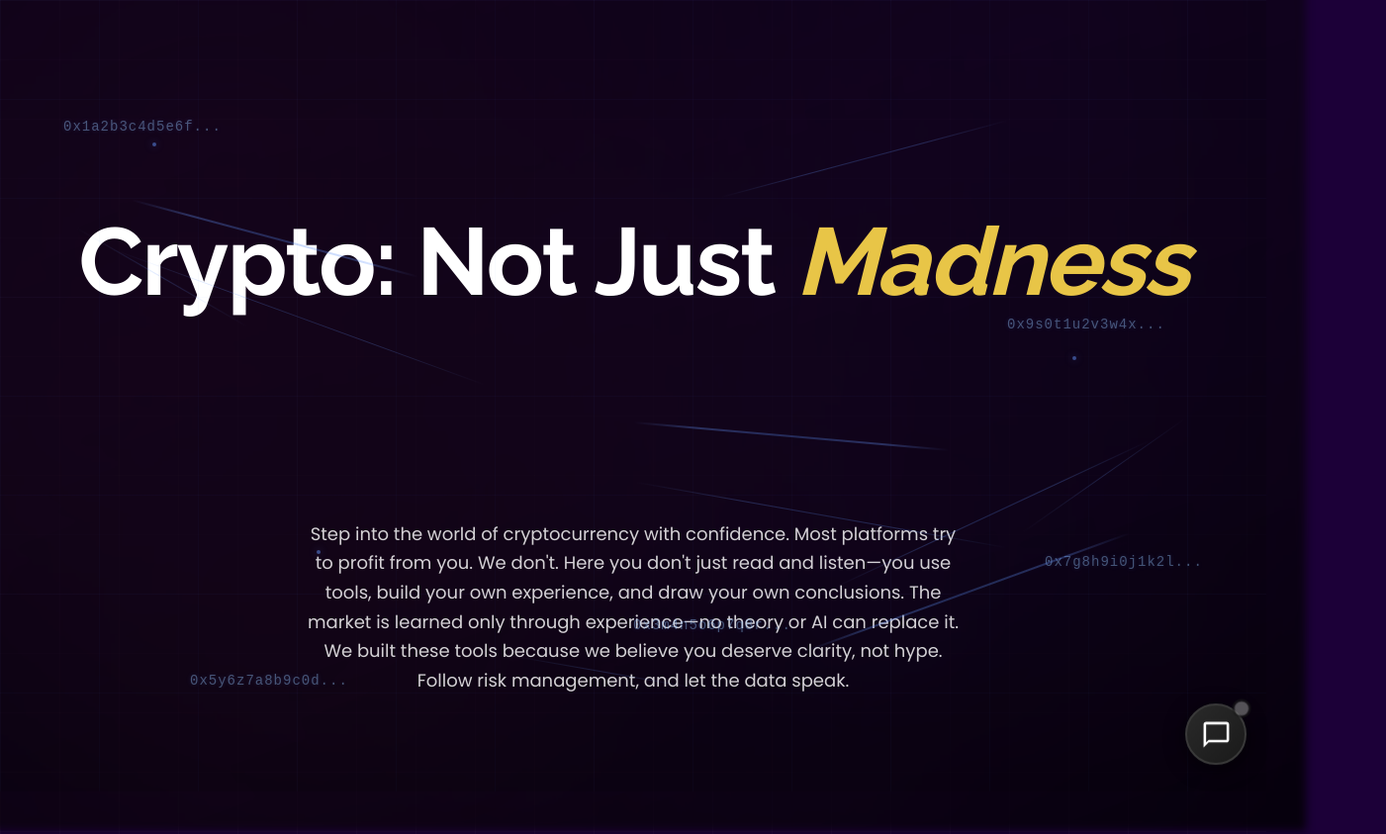
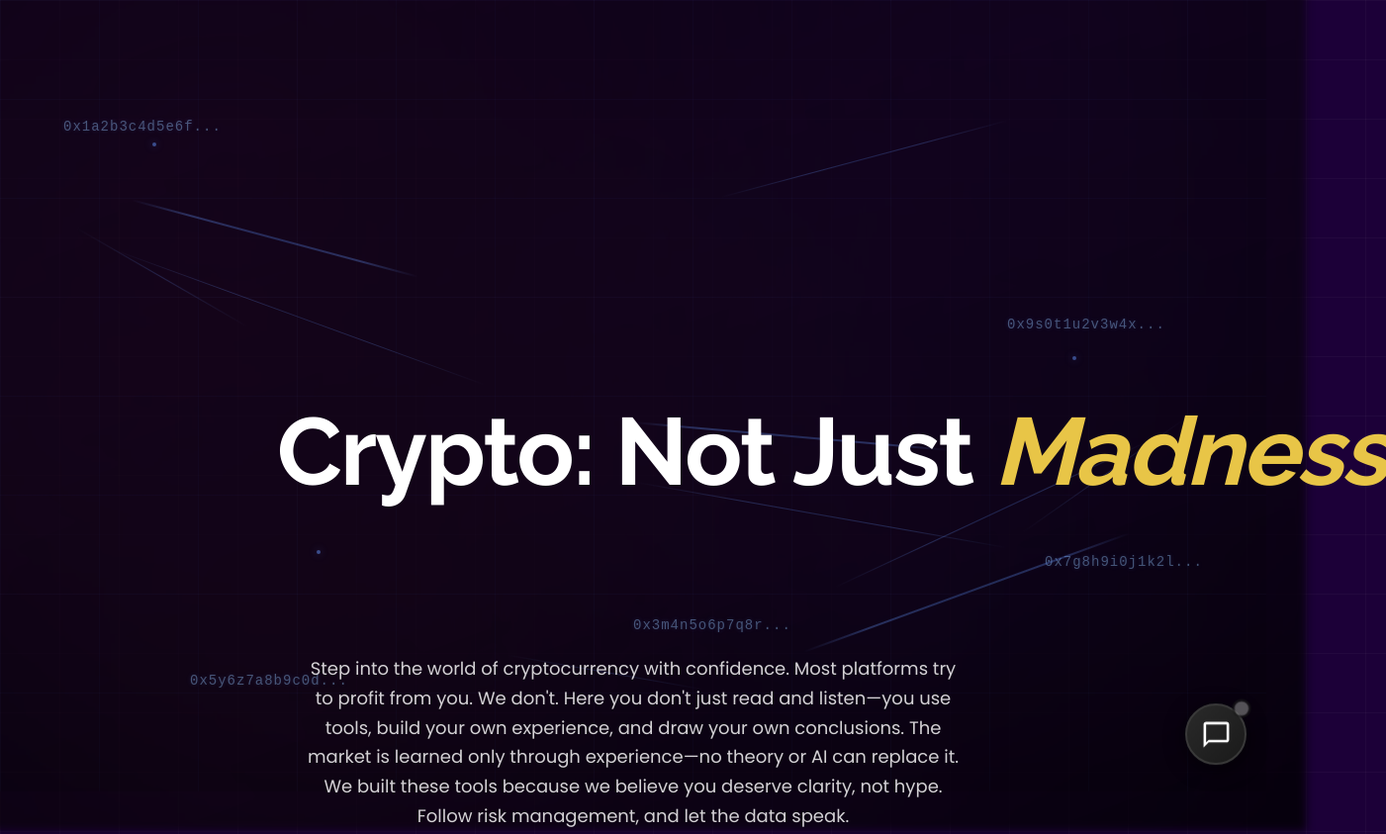
Before and after one commit to em1238370-oss/crypto-academy-pro, a plain HTML site: page index.html in a window 1280 px wide. Shown: the top 843 px of the page at 99% size, 1401 px wide, since content can reach past the window. Drawn offline with Linux system fonts and the light colour scheme; no server answers.

Commit message:
Заголовок на месте, текст на 5см ниже

```diff
--- a/styles.css
+++ b/styles.css
@@ -422,6 +422,7 @@ html {
    flex-direction: column;
    justify-content: center;
    align-items: center;
+   position: relative;
 }
 
 .main-hero-title {
@@ -431,9 +432,14 @@ html {
    color: #FFFFFF;
    letter-spacing: -0.02em;
    line-height: 1.15;
-   margin-bottom: 16px;
+   margin-bottom: 0;
    text-align: center;
    white-space: nowrap;
+   position: absolute;
+   top: 50%;
+   left: 50%;
+   transform: translate(-50%, -50%);
+   width: 100%;
 }
 
 .main-hero-title span {
@@ -447,7 +453,8 @@ html {
    color: rgba(255, 255, 255, 0.82);
    line-height: 1.65;
    text-align: center;
-   margin-top: 5cm;
+   margin-top: calc(50vh + 5cm);
+   max-width: 720px;
 }
 
 /* Real data section */
```
